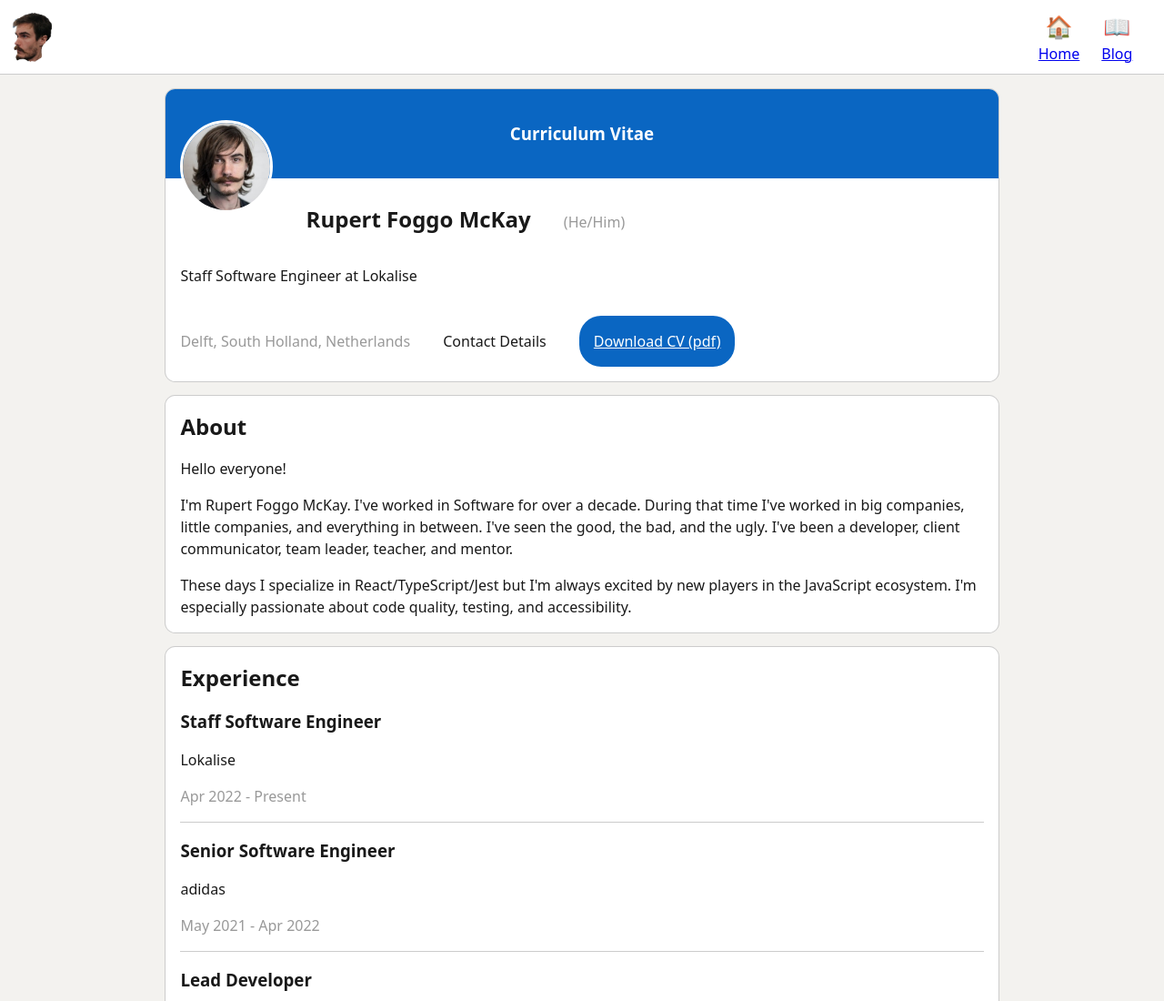
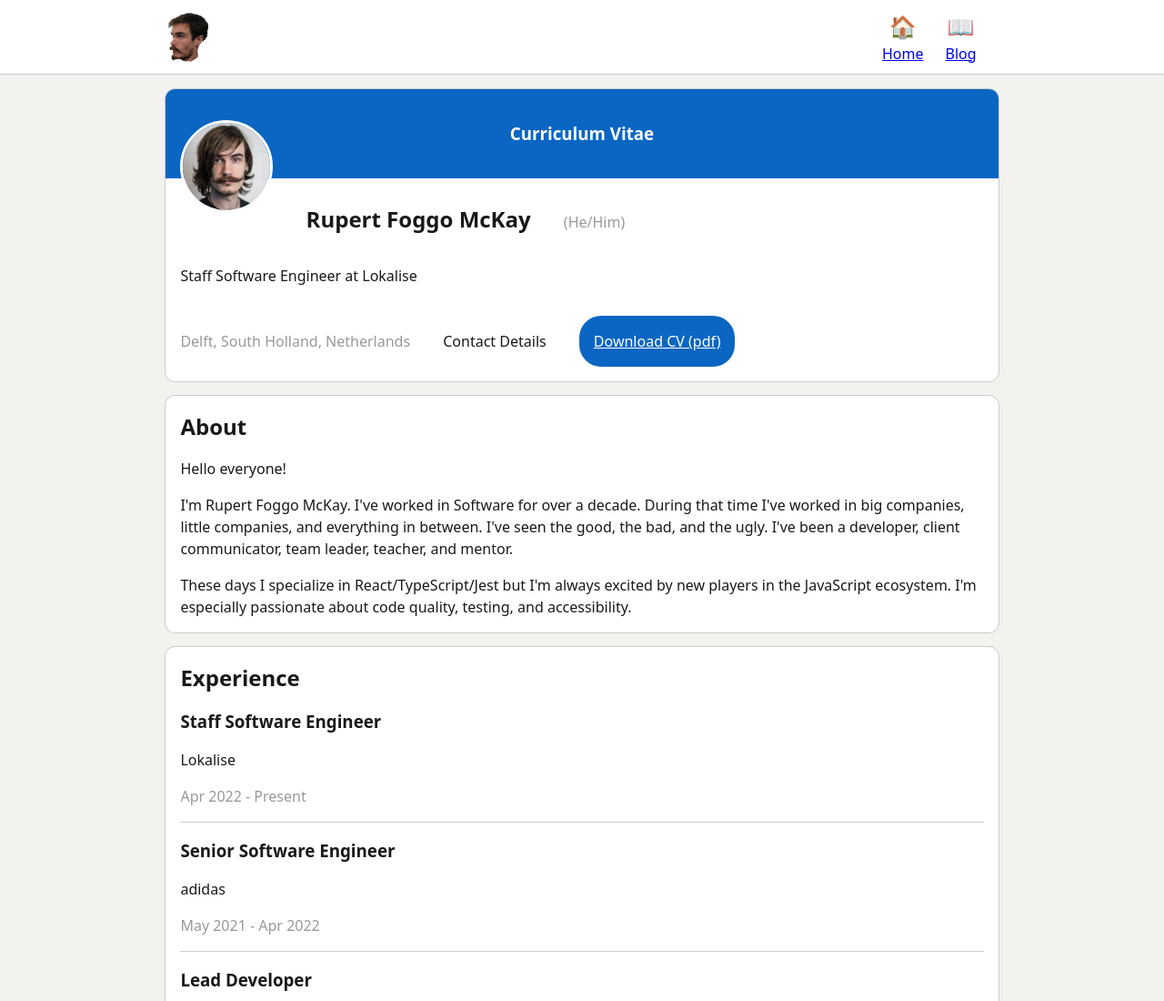
Before and after one commit to fildon/cv, a plain HTML site: page index.html in a window 1280 px wide. Shown: the top 1100 px of the page at 91% size. Drawn offline with Linux system fonts and the light colour scheme.

Commit message:
🌿 Constraint header content width

```diff
--- a/index.html
+++ b/index.html
@@ -55,14 +55,20 @@
         padding: 0;
       }
       /* Composition */
-      header {
-        display: flex;
-        justify-content: space-between;
-        padding: var(--s-1);
+      .sticky-top {
         position: sticky;
         top: 0;
         background-color: var(--greyscale0);
         border-bottom: 1px solid var(--greyscale2);
+        display: flex;
+        flex-direction: column;
+        align-items: center;
+      }
+      header {
+        width: min(var(--measure), 90vw);
+        display: flex;
+        justify-content: space-between;
+        padding: var(--s-1);
         align-items: center;
       }
       .links {
@@ -150,6 +156,7 @@
     </style>
   </head>
   <body>
+    <div class="sticky-top">
       <header>
         <img src="./assets/rupertemoji.png" alt="Rupert Logo" class="logo" />
         <div class="links">
@@ -163,6 +170,7 @@
           </a>
         </div>
       </header>
+    </div>
     <div class="column-flow">
       <article class="card">
         <section class="banner">
```
Lines whose indentation alone changed are shown as unchanged.
